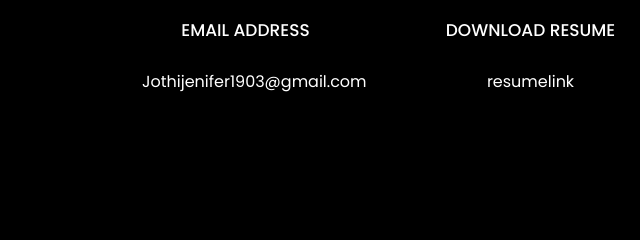
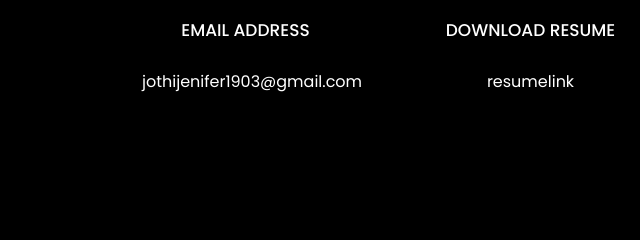
Before and after one commit to Jenijo19/Jenijo19.github.io, a plain HTML site: page index.html in a window 1280 px wide. Shown: the part 6015-6255 px from the top of the page, 537-1177 px from the left. Drawn offline with Linux system fonts and the light colour scheme; files whose address does not match are found by name.

Commit message:
index.html

```diff
--- a/index.html
+++ b/index.html
@@ -570,7 +570,7 @@
           			<span class="icon-paper-plane"></span>
           		</div>
           		<h3 class="mb-4">Email Address</h3>
-	            <p><a href="jothijenifer1903@gmail.com">Jothijenifer1903@gmail.com</a></p>
+	            <p><a href="jothijenifer1903@gmail.com">jothijenifer1903@gmail.com</a></p>
 	          </div>
           </div>
           <div class="col-md-6 col-lg-3 d-flex ftco-animate">
```
